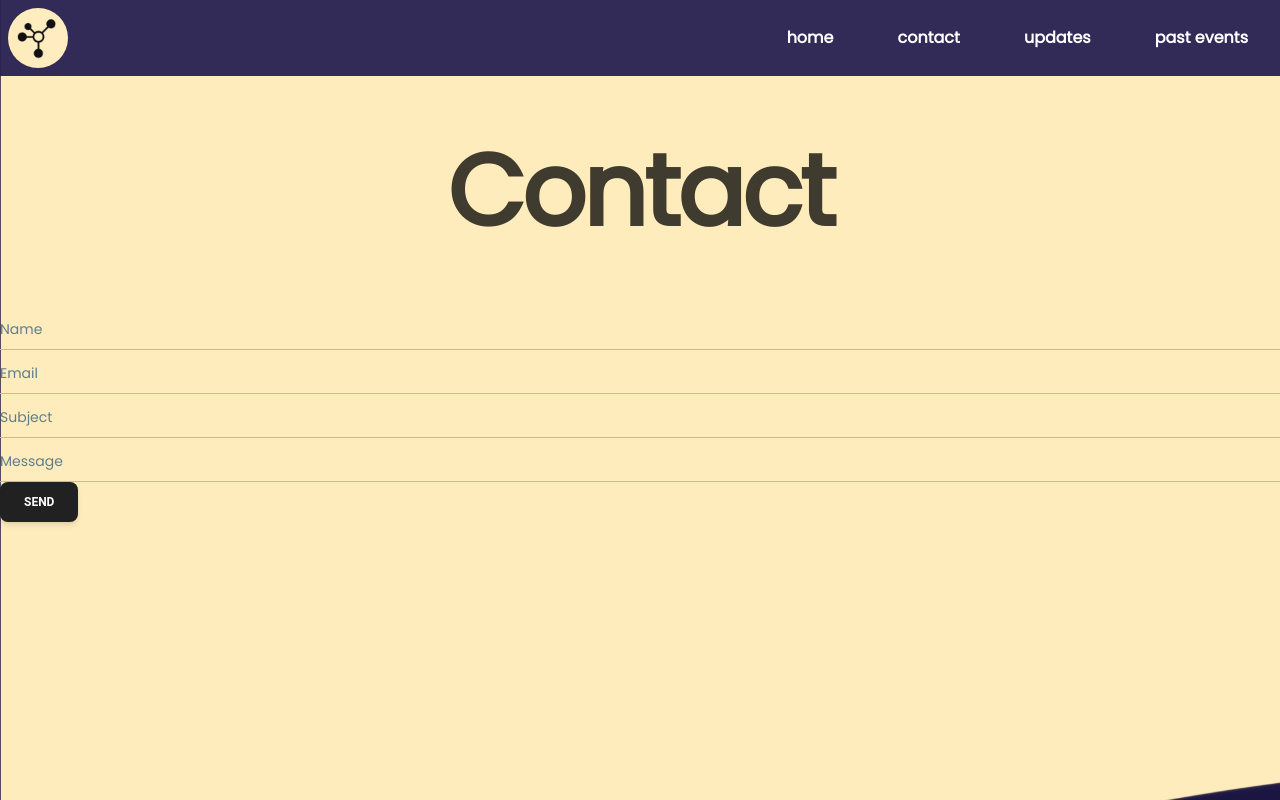
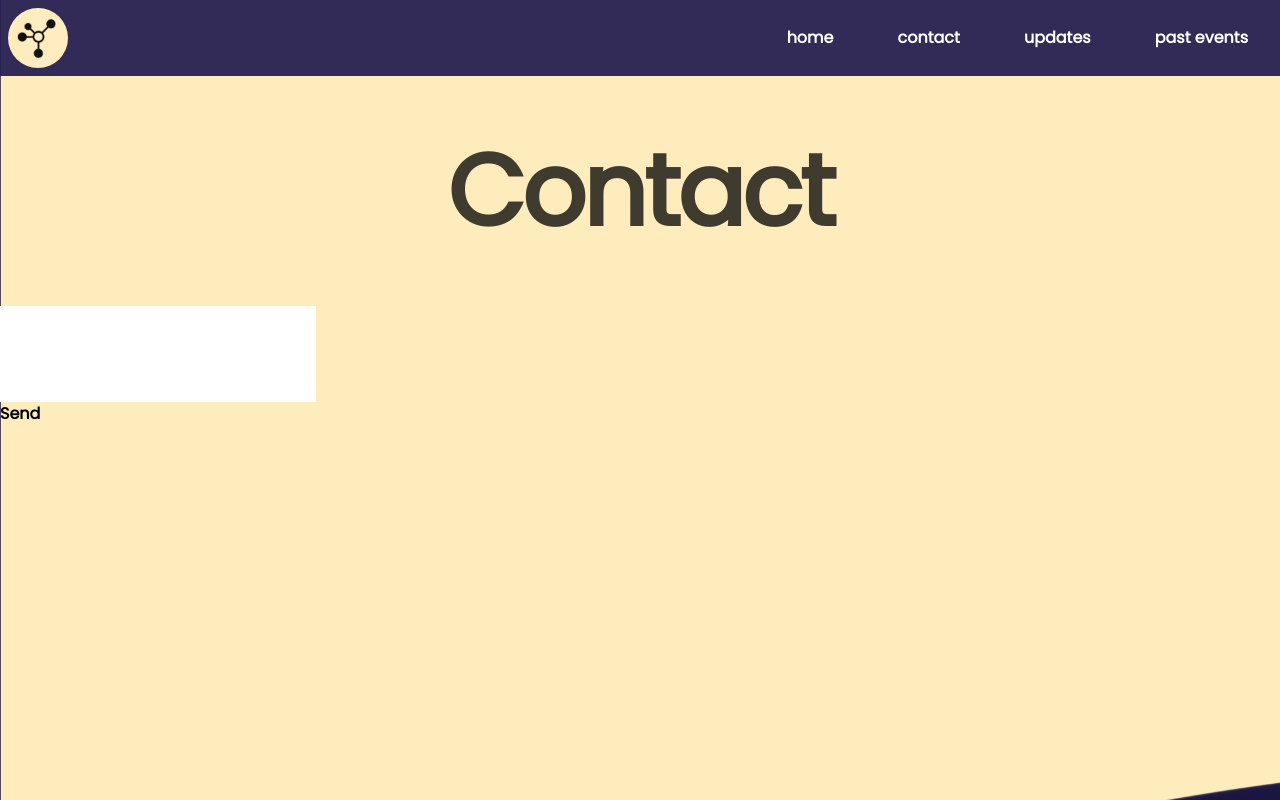
Before and after one commit to aivolution-gta/website, a Next.js app: page /contact in a window 1280 px wide. Shown: the top 800 px of the page. Built offline with nearby package versions, Linux system fonts and the light colour scheme.

Commit message:
Remove material-tailwind dependency to increase contact page performance

```diff
--- a/components/contact/contact-form.tsx
+++ b/components/contact/contact-form.tsx
@@ -1,5 +1,3 @@
-// import sendContactForm  from '@/pages/api/contact';
-import { Input, Typography, Button } from '@material-tailwind/react';
 import { useState, FormEvent } from 'react';
 
 const ContactForm: React.FC = () => {
@@ -31,66 +29,43 @@ const ContactForm: React.FC = () => {
         <div className="flex flex-col grid grid-rows-4 gap-4">
             <form onSubmit={handleSubmit}>
                 <div>
-                    <Input
+                    <input
                         className="font-['poppins']"
                         type="text"
-                        variant="standard"
-                        label="Name"
-                        size="md"
-                        color="purple"
                         value={name}
                         onChange={(e) => setName(e.target.value)}
-                        crossOrigin="anonymous"
                     />
                 </div>
                 <div>
-                    <Input
+                    <input
                         className="font-['poppins']"
                         type="email"
-                        variant="standard"
-                        label="Email"
-                        size="md"
-                        color="purple"
                         value={email}
                         onChange={(e) => setEmail(e.target.value)}
-                        crossOrigin="anonymous"
                     />
                 </div>
                 <div>
-                    <Input
+                    <input
                         className="font-['poppins']"
                         type="text"
-                        variant="standard"
-                        label="Subject"
-                        size="md"
-                        color="purple"
                         value={subject}
                         onChange={(e) => setSubject(e.target.value)}
-                        crossOrigin="anonymous"
                     />
                 </div>
                 <div>
-                    <Input
+                    <input
                         className="font-['poppins']"
                         type="text"
-                        variant="standard"
-                        label="Message"
-                        size="md"
-                        color="purple"
                         value={message}
                         onChange={(e) => setMessage(e.target.value)}
-                        crossOrigin="anonymous"
                     />
                 </div>
                 <div>
-                    <Button type="submit">Send</Button>
+                    <button type="submit">Send</button>
                 </div>
             </form>
         </div>
     );
-
-    // const onSubmit = async () => {
-    //     sendContactForm(state.name, state.email, state.subject, state.message).catch(e => console.log(e));
 }
 
 export default ContactForm;
--- a/package.json
+++ b/package.json
@@ -9,7 +9,6 @@
     "lint": "next lint"
   },
   "dependencies": {
-    "@material-tailwind/react": "^2.1.4",
     "@types/next": "^9.0.0",
     "framer-motion": "^10.16.16",
     "next": "13.5.6",
--- a/pages/index.tsx
+++ b/pages/index.tsx
@@ -1,7 +1,3 @@
-import { Carousel } from "@material-tailwind/react";
-import Image from "next/image"
-import Placeholder from "../public/background-images/wood-blog-placeholder.png"
-import Team from "@/components/team/team";
 import { Reveal } from "@/components/reveal";
 
 export default function Home () {
@@ -17,7 +13,7 @@ export default function Home () {
             <div className="py-20">
                 <div className="w-full">
                     <Reveal>
-                    <h1 className="flex justify-center place-center mt-96 opacity-100">About Us</h1>
+                        <h1 className="flex justify-center place-center mt-96 opacity-100">About Us</h1>
                     </Reveal>
                 </div>
                 <div className="w-full">
--- a/tailwind.config.ts
+++ b/tailwind.config.ts
@@ -1,7 +1,6 @@
 import type { Config } from 'tailwindcss'
-const withMT = require("@material-tailwind/react/utils/withMT")
 
-const config: Config = withMT({
+const config = {
     content: [
         './pages/**/*.{js,ts,jsx,tsx,mdx}',
         './components/**/*.{js,ts,jsx,tsx,mdx}',
@@ -26,5 +25,5 @@ const config: Config = withMT({
     },
 
     plugins: [],
-})
+}
 export default config
```
Also changed, not shown: pages/contact.tsx (indentation only), 1 other file (tests, documents, lock files or other folders).
